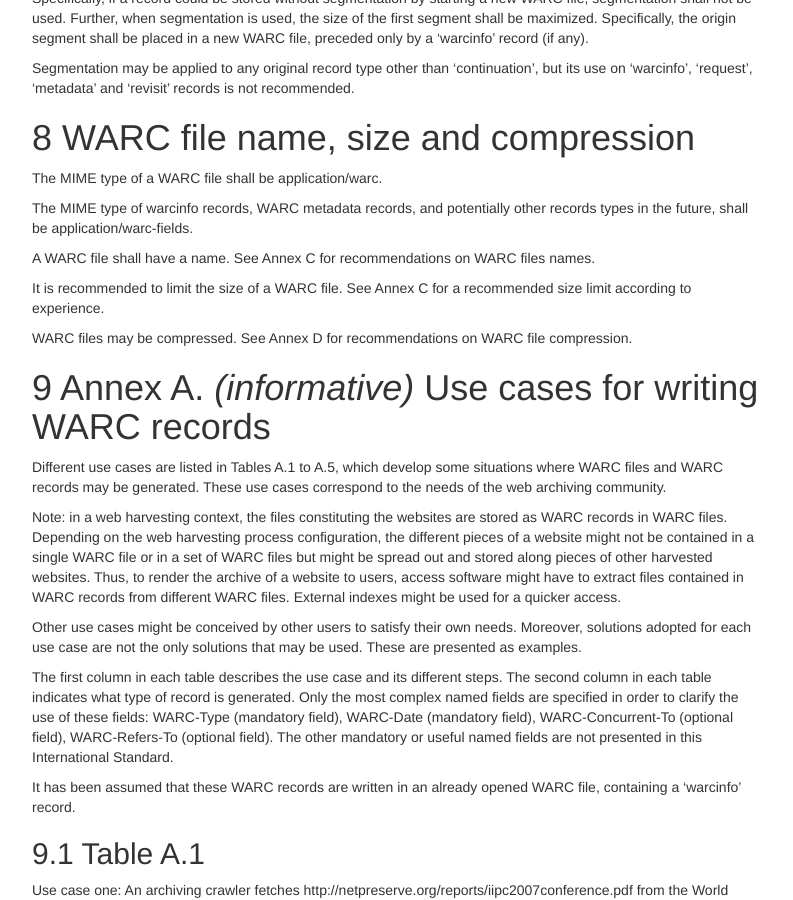
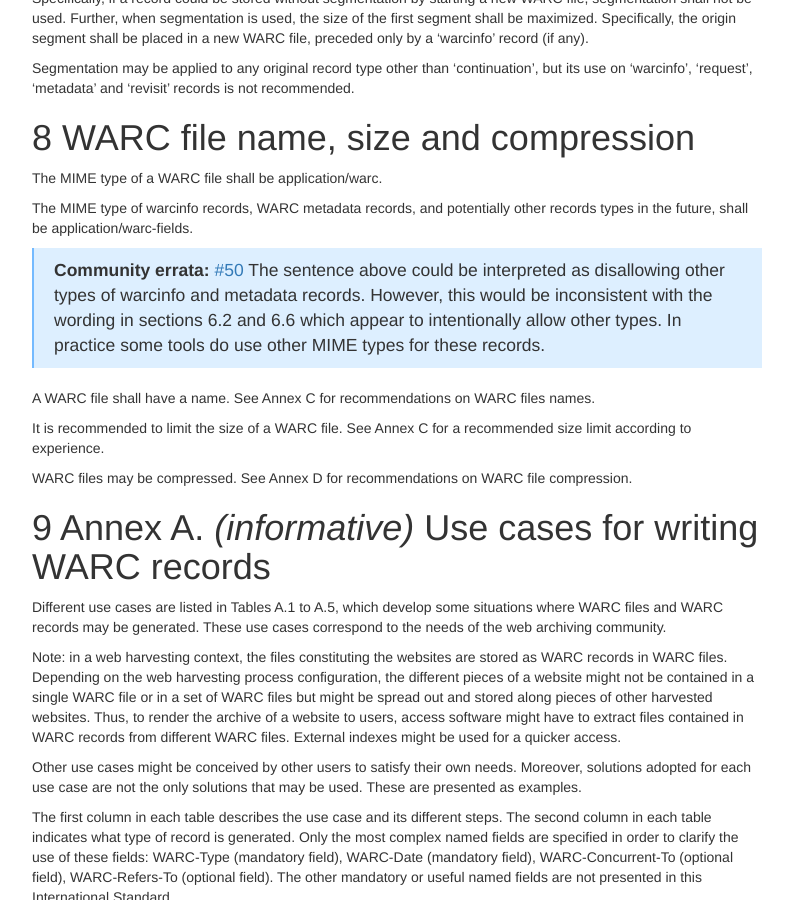
Before and after one commit to iipc/warc-specifications, a Jekyll site: the page built from specifications/warc-format/warc-1.1-annotated/index.md, in a window 1280 px wide and 900 px high, scrolled down 19833 px. Shown: the whole window, without its empty margins (433-1226 px from the left). Built offline with Jekyll 4.4.1, drawn with Linux system fonts in a browser that asks for light colours; nearby versions of some CDN libraries.

Commit message:
WARC/1.1 annotated: warcinfo and metadata MIME type #50

```diff
--- a/specifications/warc-format/warc-1.1-annotated/index.md
+++ b/specifications/warc-format/warc-1.1-annotated/index.md
@@ -1316,6 +1316,13 @@ The MIME type of warcinfo records, WARC metadata records, and
 potentially other records types in the future, shall be
 application/warc-fields.
 
+> **Community errata:** [#50](https://github.com/iipc/warc-specifications/issues/50)
+> The sentence above could be interpreted as disallowing other types of
+> warcinfo and metadata records. However, this would be inconsistent
+> with the wording in sections 6.2 and 6.6 which appear to intentionally
+> allow other types. In practice some tools do use other MIME types
+> for these records.
+
 A WARC file shall have a name. See Annex C for recommendations on WARC
 files names.
 
```
